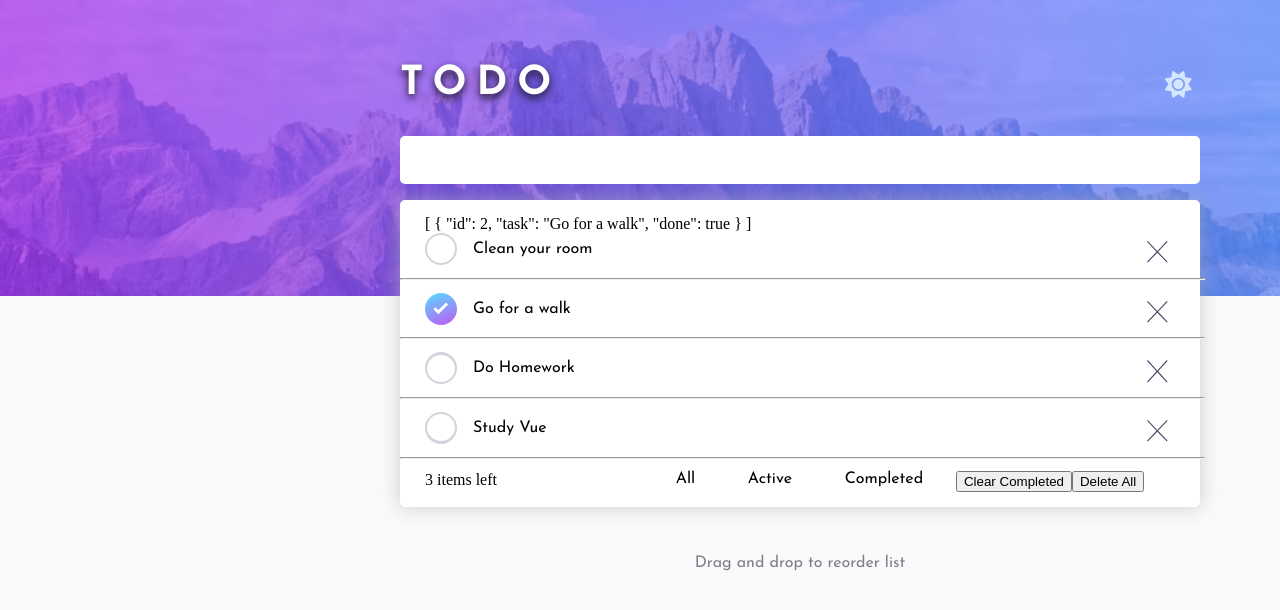
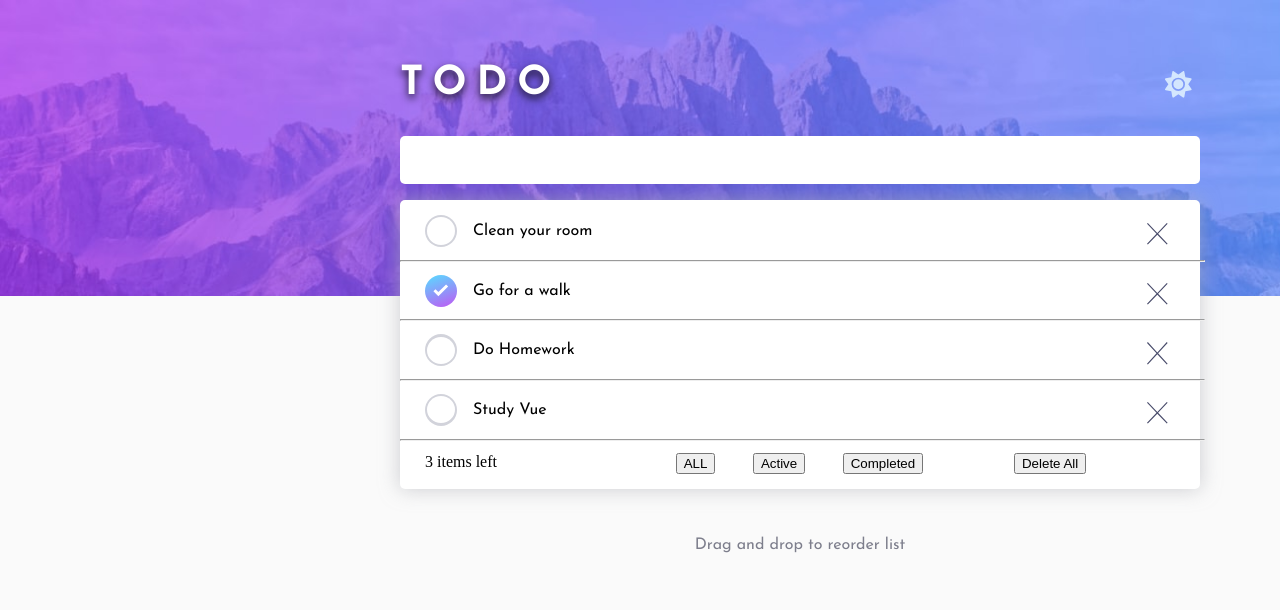
Before and after one commit to Makita7/Vue-TodoList, a Vue app: page / in a window 1280 px wide. Shown: the top 610 px of the page. Built offline with nearby package versions, Linux system fonts and the light colour scheme.

Commit message:
filters corrected

```diff
--- a/src/App.vue
+++ b/src/App.vue
@@ -37,6 +37,9 @@ import { onMounted } from 'vue';
             },
             DeleteItem(todo){
                 this.TodoList = this.TodoList.filter((t) => t !== todo)
+                this.Completed = this.Completed.filter((t) => t !== todo)
+                this.Active = this.Active.filter((t) => t !== todo)
+                this.All = this.All.filter((t) => t !== todo)
             },
             ClearCompleted(){
                 this.Completed = this.Completed.filter((t) => t.done === false)
@@ -45,16 +48,16 @@ import { onMounted } from 'vue';
                 return this.TodoList = this.All
             },
             getActive(){
-                return this.TodoList = this.Active
+                return this.TodoList = this.Active.filter((t) => t.done === false)
             },
             getCompleted(){
-                return this.TodoList = this.Completed
+                return this.TodoList = this.Completed.filter((t) => t.done === true)
             }
         },
         mounted(){
             this.All = this.TodoList,
-            this.Completed = this.TodoList.filter((t) => t.done === true),
-            this.Active = this.TodoList.filter((t) => t.done === false)
+            this.Completed = this.TodoList,
+            this.Active = this.TodoList
         },
         computed: {
 
@@ -70,7 +73,6 @@ import { onMounted } from 'vue';
                 <BaseInput/>
                 <div class="Wrapper">
 
-                    {{Completed}}
                     <div v-for="todo in TodoList" :key="todo.id">
                         <div class="flex TodoItem">
                             <div v-show="todo.done" class="checkWrapper">
--- a/src/components/BaseListFilters.vue
+++ b/src/components/BaseListFilters.vue
@@ -4,12 +4,18 @@
         name: 'ListFilters',
         props: { TodoList: Object },
         methods: {
+            getAll(){
+                this.$emit('getAll')
+            },
+            getActive(){
+                this.$emit('getActive')
+            },
+            getCompleted(){
+                this.$emit('getCompleted')
+            },
             DeleteAll(){
                 this.$emit('DeleteAll')
             },
-            ClearCompleted(){
-                this.$emit('ClearCompleted')
-            }
         },
     }
 </script>
@@ -20,14 +26,11 @@
             {{TodoList.filter(t => t.done === false).length}} items left
         </div>
         <div class="col flex filters">
-            <p>All</p>
-            <p>Active</p>
-            <p>Completed</p>
+            <button @click="getAll()">ALL</button>
+            <button @click="getActive()">Active</button>
+            <button @click="getCompleted()">Completed</button>
         </div>
         <div class="col">
-            <button @click="ClearCompleted()">
-                Clear Completed
-            </button>
             <button @click="DeleteAll()">
                 Delete All
             </button>
```
